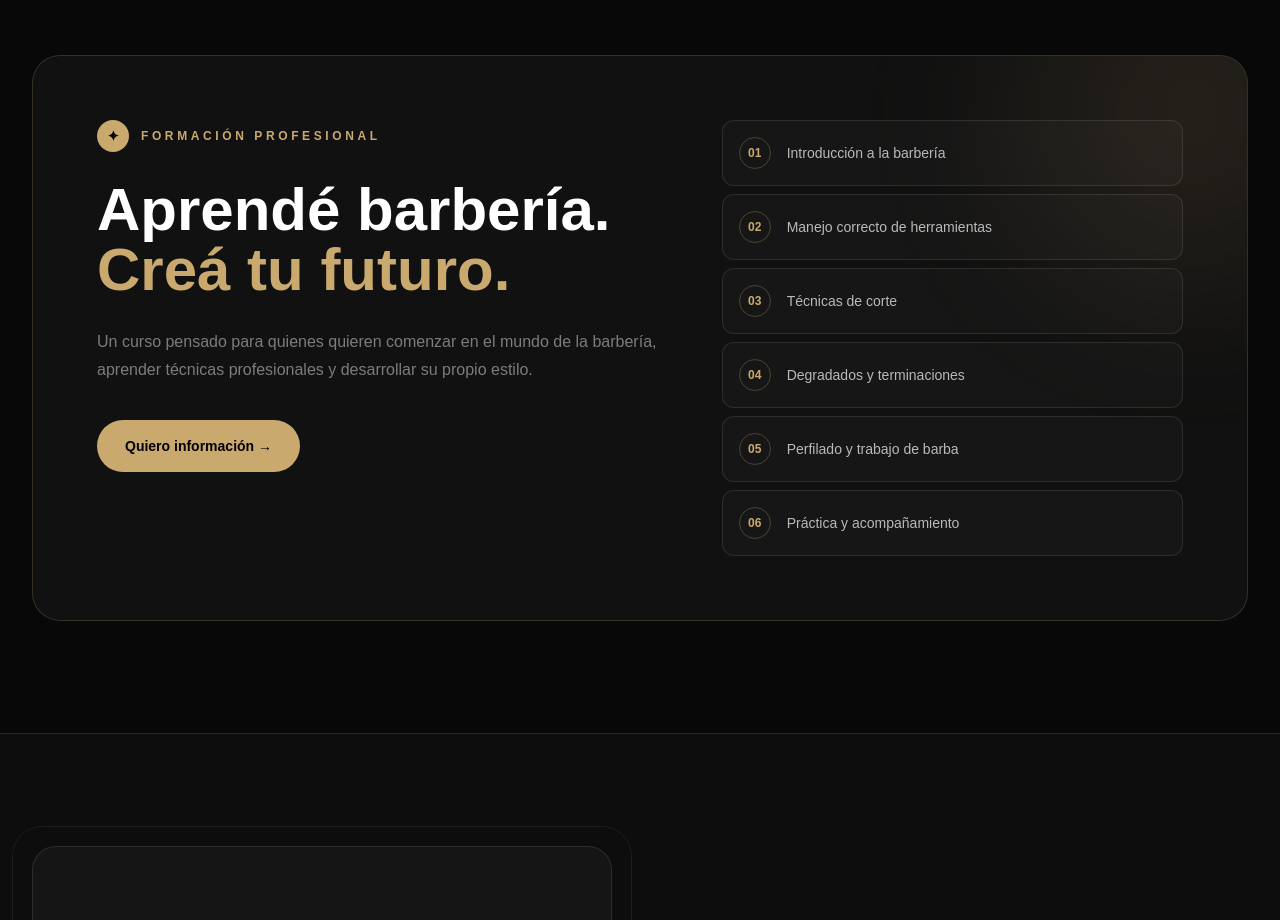
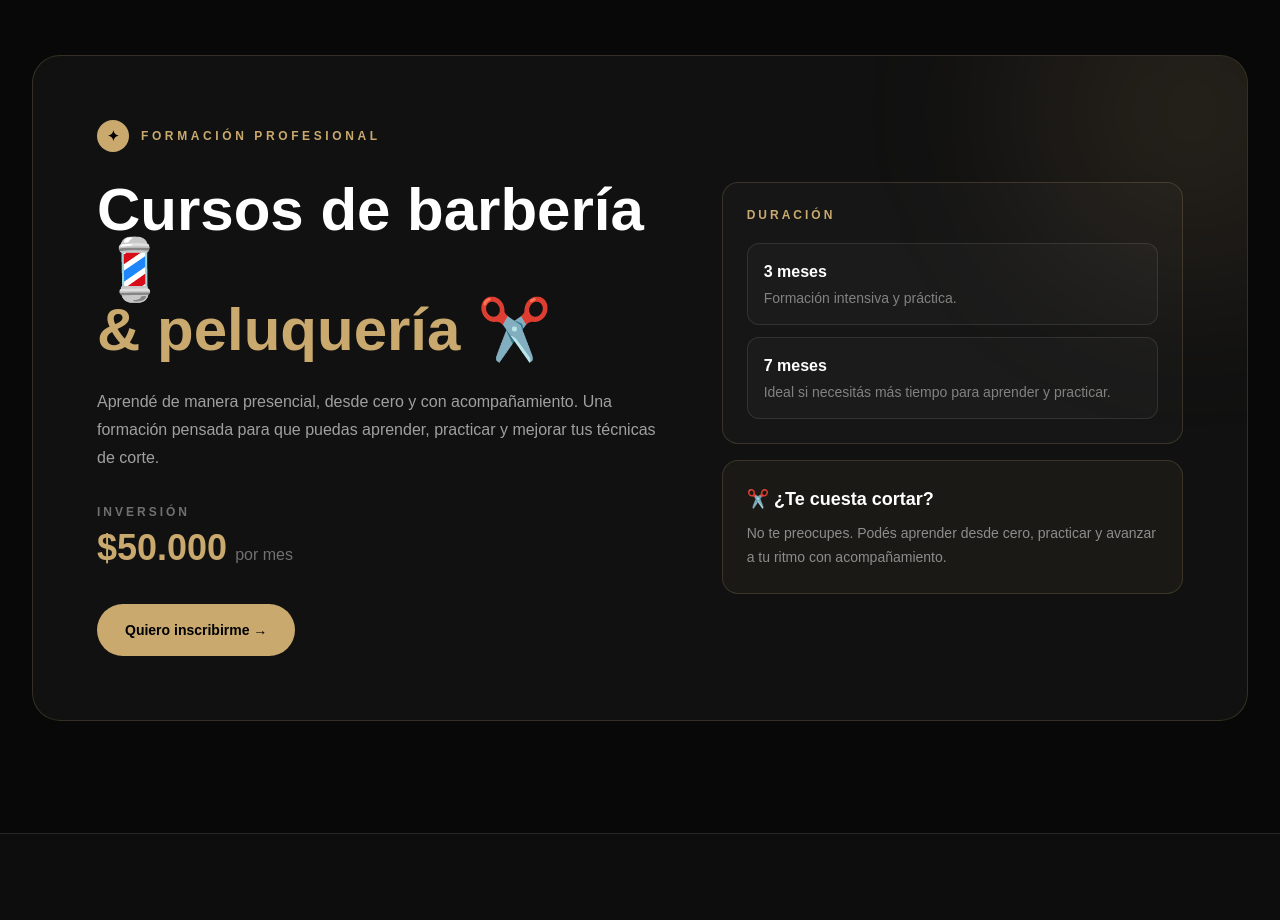
Before and after one commit to buzzentt-sudo/ingrid-lady-barber, a Next.js app: page / in a window 1280 px wide. Shown: the part 2760-3680 px from the top of the page. Built offline with nearby package versions, Linux system fonts and the light colour scheme.

Commit message:
Actualiza sección de cursos de Ingrid

```diff
--- a/app/page.tsx
+++ b/app/page.tsx
@@ -422,40 +422,77 @@ export default function Home() {
                 </div>
 
                 <h2 className="mt-7 max-w-2xl text-4xl font-bold leading-tight sm:text-6xl">
-                  Aprendé barbería.
+                  Cursos de barbería 💈
                   <br />
-                  <span className="text-[#c9a96e]">Creá tu futuro.</span>
+                  <span className="text-[#c9a96e]">& peluquería ✂️</span>
                 </h2>
 
-                <p className="mt-7 max-w-xl leading-7 text-white/45">
-                  Un curso pensado para quienes quieren comenzar en el mundo
-                  de la barbería, aprender técnicas profesionales y desarrollar
-                  su propio estilo.
+                <p className="mt-7 max-w-xl leading-7 text-white/60">
+                  Aprendé de manera presencial, desde cero y con acompañamiento.
+                  Una formación pensada para que puedas aprender, practicar y
+                  mejorar tus técnicas de corte.
                 </p>
 
+                <div className="mt-8">
+                  <p className="text-xs font-bold uppercase tracking-[0.25em] text-white/40">
+                    Inversión
+                  </p>
+
+                  <p className="mt-2 text-4xl font-bold text-[#c9a96e]">
+                    $50.000
+                    <span className="ml-2 text-base font-normal text-white/40">
+                      por mes
+                    </span>
+                  </p>
+                </div>
+
                 <a
-                  href={whatsappMessage("Hola Ingrid 👋 Quisiera recibir información sobre el curso de barbería. ¿Me contás cómo puedo inscribirme?")}
+                  href={whatsappMessage("Hola Ingrid 👋 Quisiera recibir información sobre los cursos presenciales de barbería y peluquería. ¿Me contás cómo puedo inscribirme?")}
                   target="_blank"
                   rel="noopener noreferrer"
                   className="mt-9 inline-flex rounded-full bg-[#c9a96e] px-7 py-4 text-sm font-bold text-black transition hover:scale-105"
                 >
-                  Quiero información →
+                  Quiero inscribirme →
                 </a>
               </div>
 
-              <div className="grid gap-2 self-center">
-                {courseItems.map((item, index) => (
-                  <div
-                    key={item}
-                    className="flex items-center gap-4 rounded-xl border border-white/10 bg-white/[0.025] p-4"
-                  >
-                    <span className="flex h-8 w-8 shrink-0 items-center justify-center rounded-full border border-[#c9a96e]/30 text-xs font-bold text-[#c9a96e]">
-                      0{index + 1}
-                    </span>
+              <div className="grid gap-4 self-center">
+                <div className="rounded-2xl border border-[#c9a96e]/20 bg-white/[0.025] p-6">
+                  <p className="text-xs font-bold uppercase tracking-[0.25em] text-[#c9a96e]">
+                    Duración
+                  </p>
 
-                    <span className="text-sm text-white/70">{item}</span>
+                  <div className="mt-5 grid gap-3">
+                    <div className="rounded-xl border border-white/10 bg-white/[0.025] p-4">
+                      <p className="font-bold text-white">
+                        3 meses
+                      </p>
+                      <p className="mt-1 text-sm text-white/45">
+                        Formación intensiva y práctica.
+                      </p>
+                    </div>
+
+                    <div className="rounded-xl border border-white/10 bg-white/[0.025] p-4">
+                      <p className="font-bold text-white">
+                        7 meses
+                      </p>
+                      <p className="mt-1 text-sm text-white/45">
+                        Ideal si necesitás más tiempo para aprender y practicar.
+                      </p>
+                    </div>
                   </div>
-                ))}
+                </div>
+
+                <div className="rounded-2xl border border-[#c9a96e]/20 bg-[#c9a96e]/5 p-6">
+                  <p className="text-lg font-bold text-white">
+                    ✂️ ¿Te cuesta cortar?
+                  </p>
+
+                  <p className="mt-2 text-sm leading-6 text-white/50">
+                    No te preocupes. Podés aprender desde cero, practicar y
+                    avanzar a tu ritmo con acompañamiento.
+                  </p>
+                </div>
               </div>
             </div>
           </div>
```
